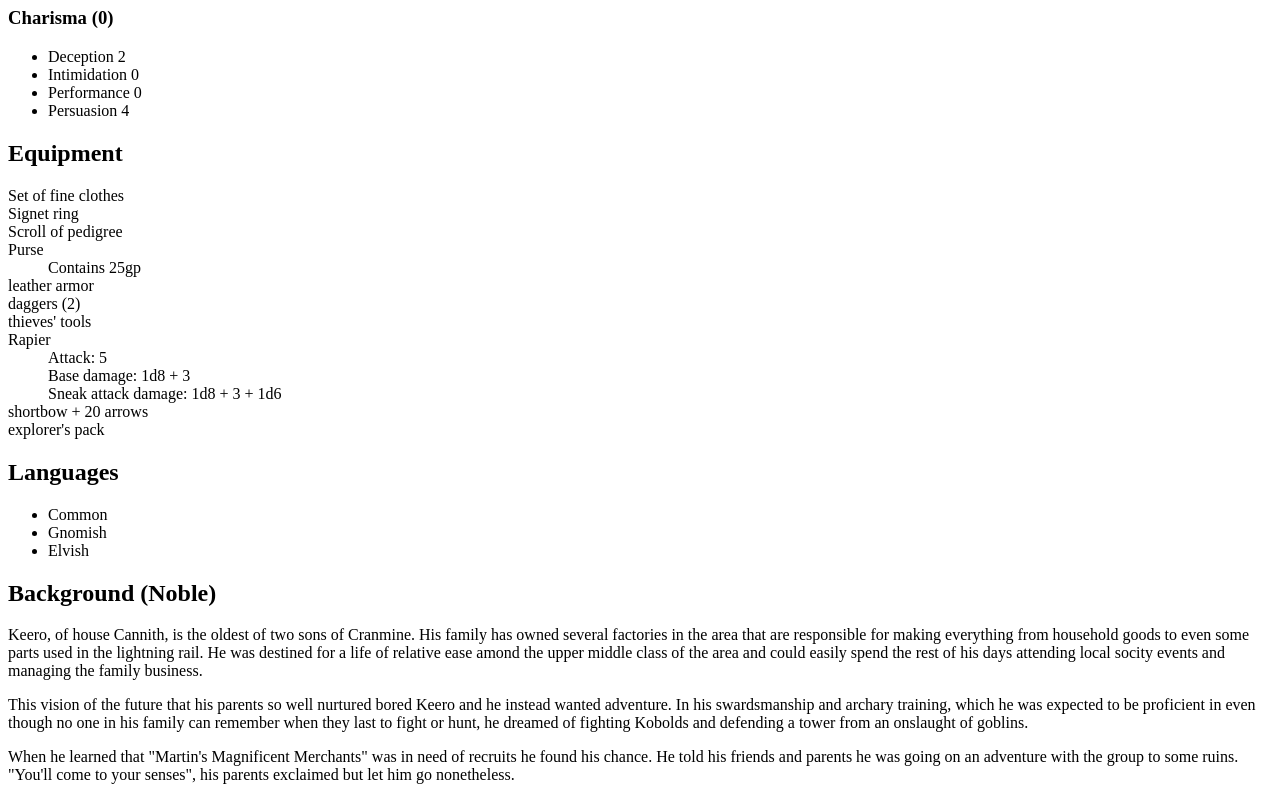
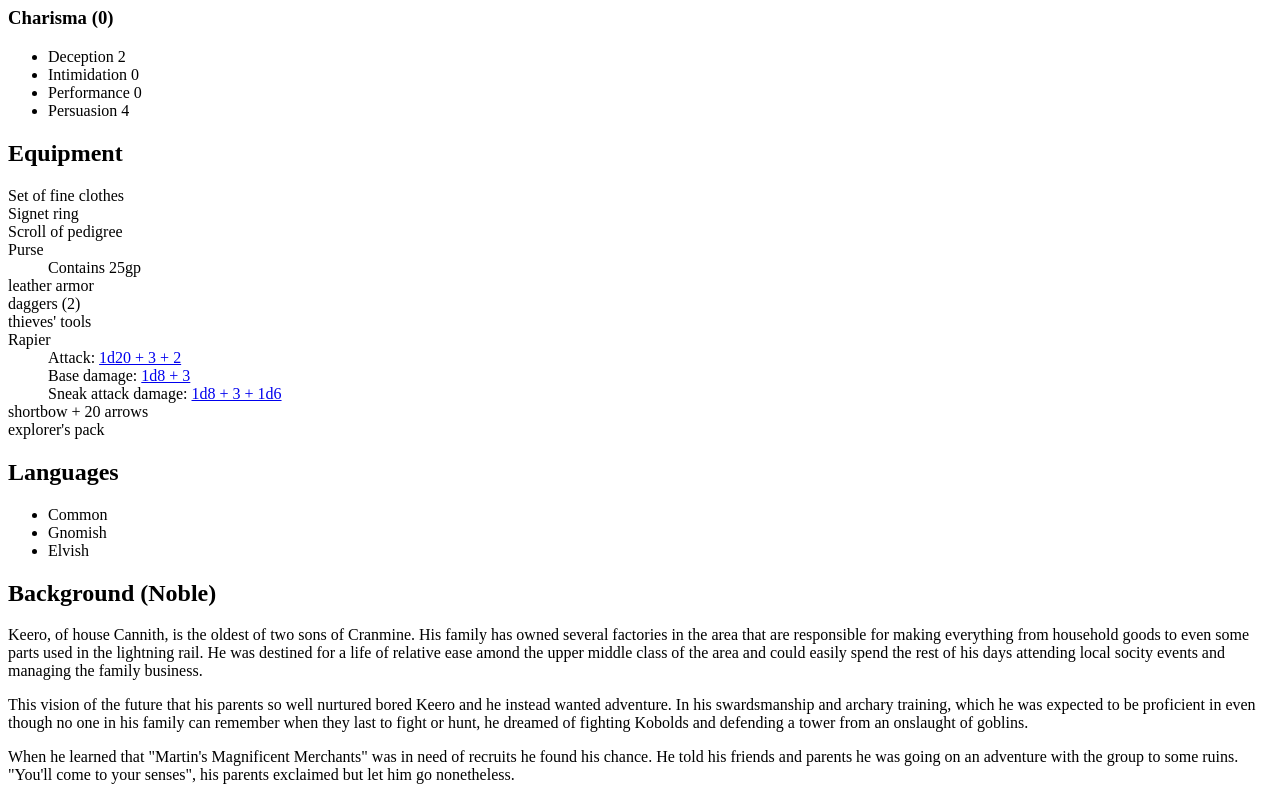
Before and after one commit to prowe/Keero, a website with bundled scripts: page index.html in a window 1280 px wide. Shown: the part 930-1730 px from the top of the page. Built offline with nearby package versions, Linux system fonts and the light colour scheme.

Commit message:
adding roll support

```diff
--- a/index.html
+++ b/index.html
@@ -85,9 +85,9 @@
             <dt>thieves' tools</dt>
             <dt>Rapier</dt>
             <dd>
-                <div>Attack: <span data-eval-for-content="getAbilityModifier('dex') + getStat('attack')"></span></div>
-                <div>Base damage: <span data-eval-for-content="`1d8 + ${getAbilityModifier('dex')}`"></span></div>
-                <div>Sneak attack damage: <span data-eval-for-content="`1d8 + ${getAbilityModifier('dex')} + 1d6`"></span></div>
+                <div>Attack: <a href="#" class="roll-expression" data-eval-for-content="`1d20 + ${getAbilityModifier('dex')} + ${getStat('attack')}`"></a></div>
+                <div>Base damage: <a href="#" class="roll-expression" data-eval-for-content="`1d8 + ${getAbilityModifier('dex')}`"></a></div>
+                <div>Sneak attack damage: <a href="#" class="roll-expression"  data-eval-for-content="`1d8 + ${getAbilityModifier('dex')} + 1d6`"></a></div>
             </dd>
             <dt>shortbow + 20 arrows</dt>
             <dt>explorer's pack</dt>
--- a/index.js
+++ b/index.js
@@ -16,22 +16,36 @@ function getAbilityModifier(statName) {
 }
 
 function populateModifierElements() {
-    document.querySelectorAll('[data-populate-modifier]')
-        .forEach(e => {
+    [].slice.call(document.querySelectorAll('[data-populate-modifier]'))
+        .forEach(function(e) {
             var statName = e.attributes.getNamedItem('data-populate-modifier').value;
             e.textContent = getAbilityModifier(statName);
         });
 }
 
 function populateEvalForContent() {
-    document.querySelectorAll('[data-eval-for-content]')
-        .forEach(e => {
+    [].slice.call(document.querySelectorAll('[data-eval-for-content]'))
+        .forEach(function(e) {
             var exp = e.attributes.getNamedItem('data-eval-for-content').value;
             e.textContent = eval(exp);
+        });
+}
+
+function registerRollExpressionHandlers() {
+    [].slice.call(document.querySelectorAll('.roll-expression'))
+        .forEach(function(e) {
+            var de = new DiceExpression(e.textContent);
+            e.onclick = function (e) {
+                e.preventDefault();
+                var roll = de.roll();
+                alert('result: ' + roll.roll + " = " + roll.diceRaw);
+                return false;
+            };
         });
 }
 
 document.onreadystatechange = function(e) {
     populateModifierElements();
     populateEvalForContent();
+    registerRollExpressionHandlers();
 }
```
